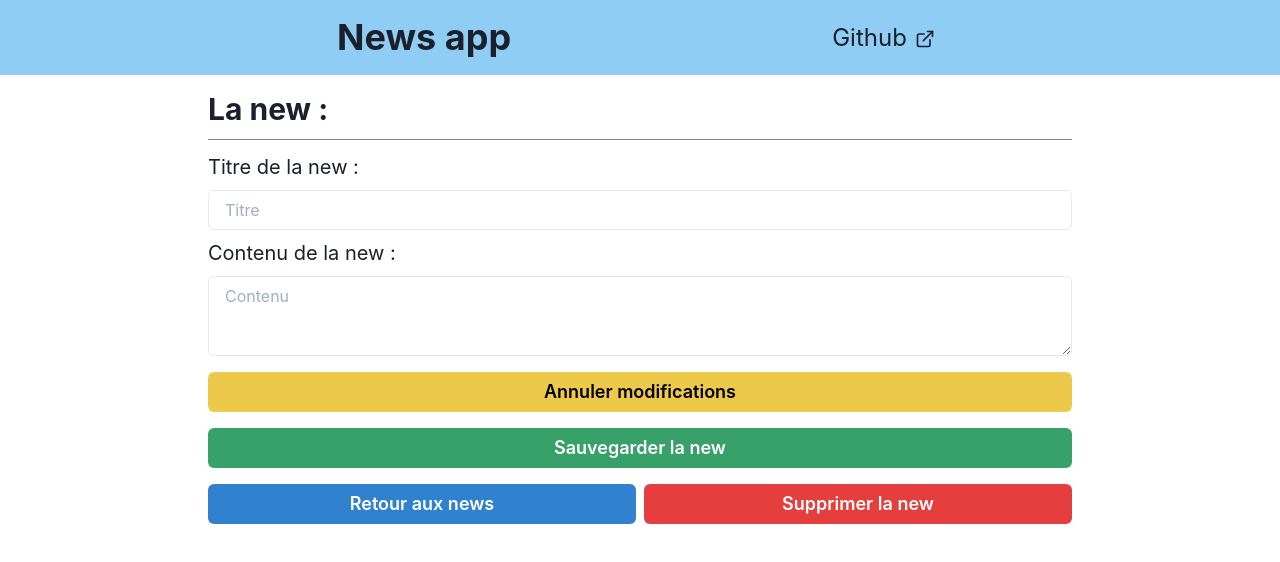
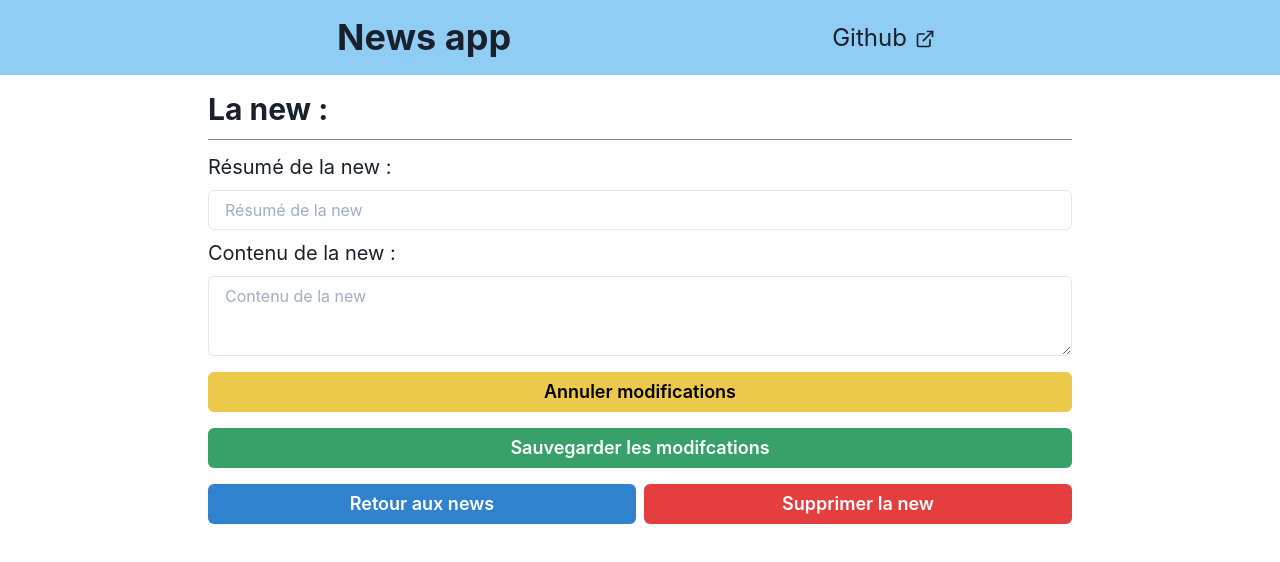
Before and after one commit to aminerachyd/TP2API, a React (Create React App) app in the folder app/: page /new/id in a window 1280 px wide. Both pictures are taken after a click on the button "Modifier la new". Shown: the top 562 px of the page. Built offline with nearby package versions, Linux system fonts and the light colour scheme; no server answers.

Commit message:
Page de mise à jour
La suppression est opérationelle.
La modification ne l'est pas, pas implémentée du côté de l'API.

```diff
--- a/app/src/App.js
+++ b/app/src/App.js
@@ -12,13 +12,9 @@ function App() {
         <Navbar />
         <Switch>
           {/* La route home, contient les news avec un petit formulaire d'ajout de nouvelle new */}
-          <Route exact path="/">
-            <Home />
-          </Route>
+          <Route exact path="/" component={Home} />
           {/* La route d'une seule new, permet de visualiser toute la new avec possibilité de la modifier/supprimer */}
-          <Route exact path="/new/:id">
-            <CheckNewItem />
-          </Route>
+          <Route exact path="/new/:id" component={CheckNewItem} />
         </Switch>
       </ChakraProvider>
     </Router>
--- a/app/src/components/checknewitem/CheckNewItem.jsx
+++ b/app/src/components/checknewitem/CheckNewItem.jsx
@@ -9,18 +9,37 @@ import {
   Text,
   Textarea,
 } from "@chakra-ui/react";
-import React, { useState } from "react";
+import React, { useEffect, useState } from "react";
+import { getOneNews, deleteOneNews } from "../../actions/news";
+import { useHistory } from "react-router-dom";
 
-const CheckNewItem = () => {
+const CheckNewItem = ({ match }) => {
   const [state, setState] = useState({
     newItem: {
-      title: "",
-      content: "",
+      resume: "",
+      contenu: "",
+      datePublication: "",
+    },
+    formData: {
+      resume: "",
+      contenu: "",
     },
     isEditable: false,
   });
 
-  const { newItem, isEditable } = state;
+  const history = useHistory();
+
+  const { newItem, formData, isEditable } = state;
+  const id = match.params.id;
+
+  useEffect(() => {
+    async function func() {
+      const res = await getOneNews(id);
+      console.log(res);
+      // TODO modifier la state ici
+    }
+    func();
+  }, []);
 
   /**
    * Fonction pour activer/désactiver le mode d'edition
@@ -38,7 +57,7 @@ const CheckNewItem = () => {
   const onChange = (e) => {
     setState({
       ...state,
-      newItem: { ...newItem, [e.target.name]: e.target.value },
+      formData: { ...formData, [e.target.name]: e.target.value },
     });
   };
 
@@ -48,11 +67,17 @@ const CheckNewItem = () => {
    */
   const saveNew = (e) => {};
 
-  //   TODO A completer par la requete à l'API
   /**
    * Fonction pour supprimer la new
    */
-  const deleteNew = (e) => {};
+  const deleteNew = async (e) => {
+    try {
+      await deleteOneNews(id);
+      history.push("/");
+    } catch (error) {
+      console.log(error);
+    }
+  };
 
   return (
     <Container my={4} minW="70%">
@@ -61,13 +86,13 @@ const CheckNewItem = () => {
         <Divider my={3} borderColor="#333" />
         {!isEditable ? (
           <Box>
-            <Text fontSize="xl">Titre de la new :</Text>
+            <Text fontSize="xl">Résumé de la new :</Text>
             <Text my={2} fontSize="lg">
-              Un titre
+              {newItem.resume}
             </Text>
             <Text fontSize="xl">Contenu de la new :</Text>
             <Text my={2} fontSize="lg">
-              Un titre
+              {newItem.contenu}
             </Text>
             <Button
               fontSize="lg"
@@ -81,19 +106,21 @@ const CheckNewItem = () => {
           </Box>
         ) : (
           <>
-            <Text fontSize="xl">Titre de la new :</Text>
+            <Text fontSize="xl">Résumé de la new :</Text>
             <Input
-              name="title"
+              name="resume"
               onChange={(e) => onChange(e)}
               my={2}
-              placeholder="Titre"
+              placeholder="Résumé de la new"
+              value={formData.resume}
             />
             <Text fontSize="xl">Contenu de la new :</Text>
             <Textarea
-              name="content"
+              name="contenu"
               onChange={(e) => onChange(e)}
               my={2}
-              placeholder="Contenu"
+              placeholder="Contenu de la new"
+              value={formData.contenu}
             />
             <Button
               fontSize="lg"
@@ -111,7 +138,7 @@ const CheckNewItem = () => {
               w="100%"
               my={2}
             >
-              Sauvegarder la new
+              Sauvegarder les modifcations
             </Button>
           </>
         )}
```
